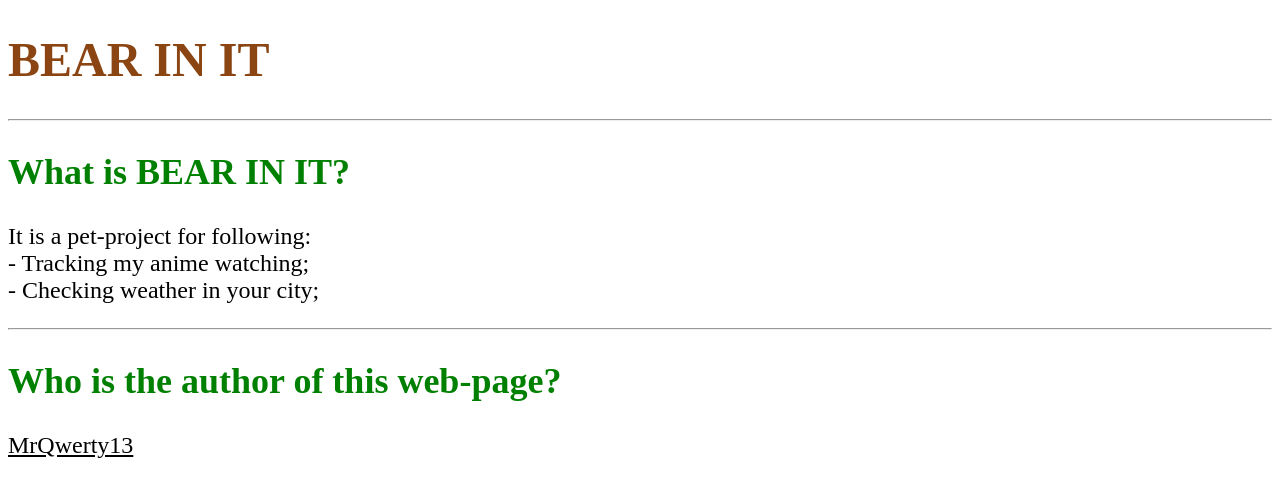
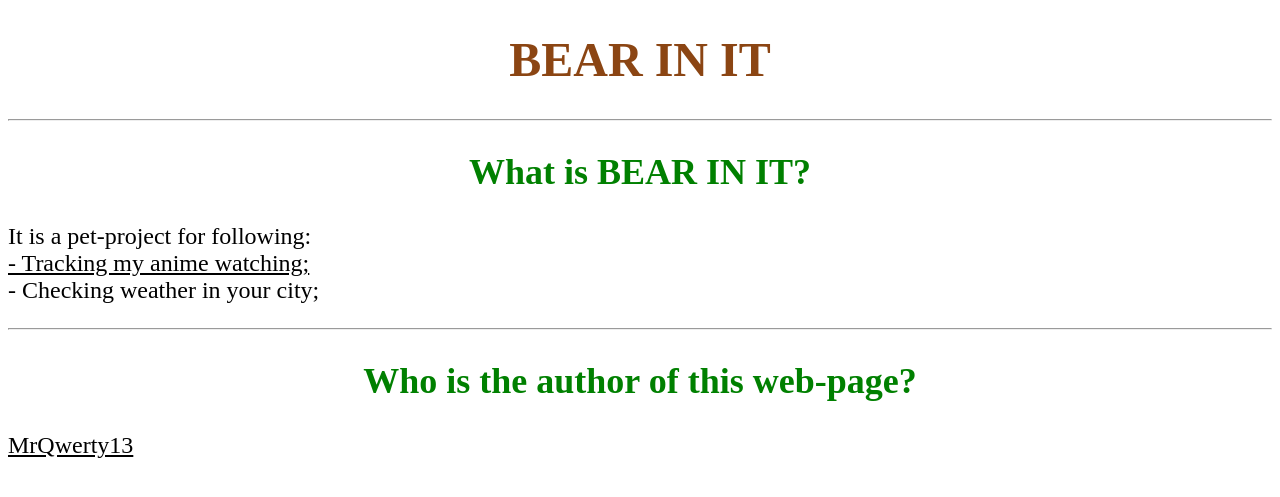
Before and after one commit to MrQwerty13/myWebPage, a Flask app: page / in a window 1280 px wide. Shown: the top 497 px of the page. Run offline with Flask 3, Linux system fonts and the light colour scheme; parts of the project's set-up code (start-up, migrations or seed data) failed here and were passed over.

Commit message:
Add anime page and update home navigation
Introduced a new '/anime' route in main.py and created the corresponding anime.html template. Updated home.html to link to the anime tracking page. Added placeholder files anime.txt and types for future use.

```diff
--- a/main.py
+++ b/main.py
@@ -1,5 +1,6 @@
 import flask as f
 
+app = f.Flask(__name__)
 
 
 app = f.Flask(__name__)
@@ -9,6 +10,9 @@ def show_home():
     return f.render_template("home.html")
 
 
+@app.route('/anime')
+def show_anime(t = types, w_anime = watched_anime):
+    return f.render_template("anime.html")
 
 def main():
     app.run(debug=True)
--- a/templates/home.html
+++ b/templates/home.html
@@ -5,25 +5,25 @@
     </head>
 
     <body>
-        <h1 title="hi there!" style="color: saddlebrown; font-size: 48px">
+        <h1 title="hi there!" style="text-align: center; color: saddlebrown; font-size: 48px">
             BEAR IN IT
         </h1>
 
         <hr>
 
-        <h2 title="Sex" style="color: green; font-size: 36px">
+        <h2 title="Sex" style="text-align: center; color: green; font-size: 36px">
             What is BEAR IN IT?
         </h2>
 
         <p title="is" style="color: black; font-size: 24px">
             It is a pet-project for following:<br>
-                - Tracking my anime watching;<br>
+                <a href="/anime" style="color: black">- Tracking my anime watching;</a><br>
                 - Checking weather in your city;
         </p>
 
         <hr>
 
-        <h2 title="my" style="color: green; font-size: 36px">
+        <h2 title="my" style="text-align: center; color: green; font-size: 36px">
             Who is the author of this web-page?
         </h2>
 
```
Also changed, not shown: templates/anime.html (added, +22 -0 lines), anime.txt (added), 1 other file.
